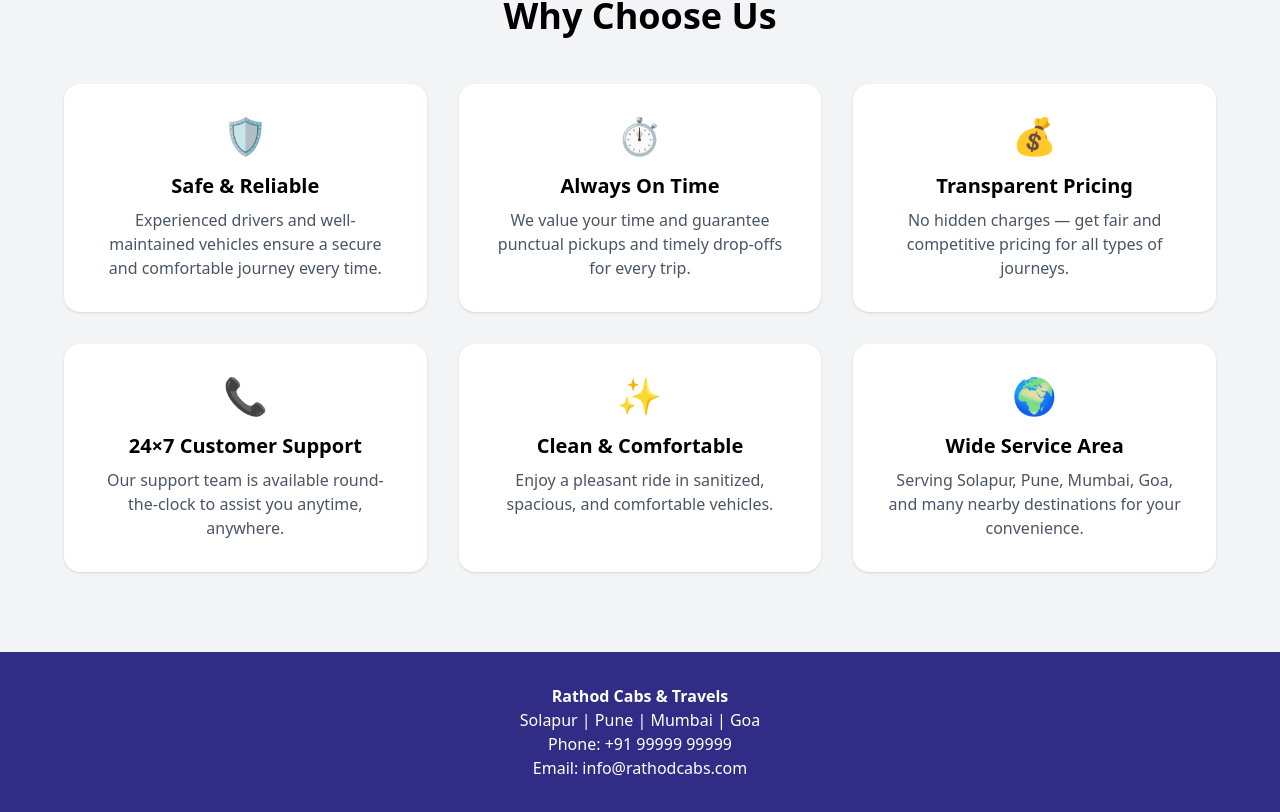
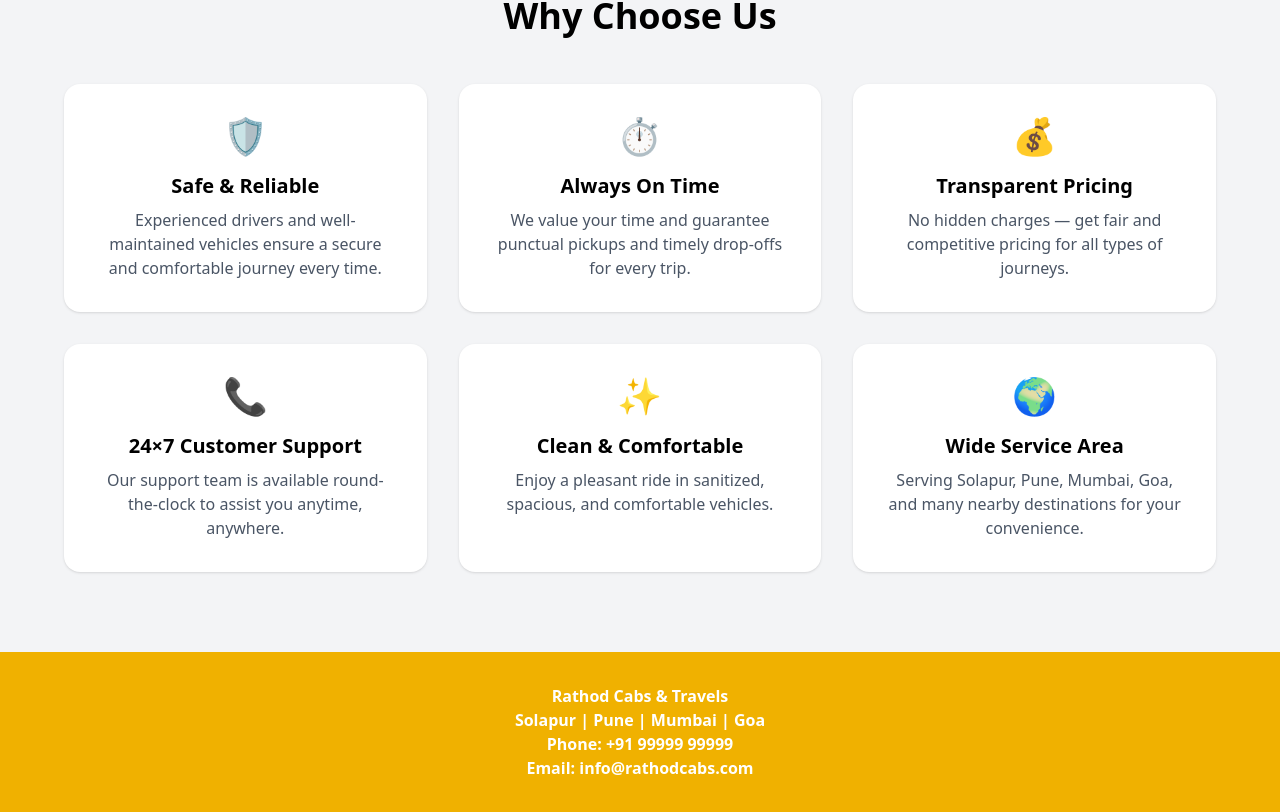
Before and after one commit to shoratinnovationssolapur-afk/Website-Cabs-Travels-, a React app in the folder Frontend/: page / in a window 1280 px wide. Shown: the part 4009-4821 px from the top of the page. Built offline with nearby package versions, Linux system fonts and the light colour scheme; no server answers; the HTML template or start-up script is replaced by a standard one.

Commit message:
Changes in HomePage

```diff
--- a/Frontend/src/pages/HomePage.jsx
+++ b/Frontend/src/pages/HomePage.jsx
@@ -595,8 +595,8 @@ const HomePage = () => {
 
 
       {/* ================= FOOTER ================= */}
-      <footer className="bg-indigo-900 text-white py-8 px-6 text-center">
-        <p className="font-semibold">
+      <footer className="bg-yellow-500 text-white font-bold py-8 px-6 text-center">
+        <p className="font-bold">
           Rathod Cabs & Travels
         </p>
         <p>Solapur | Pune | Mumbai | Goa</p>
```
